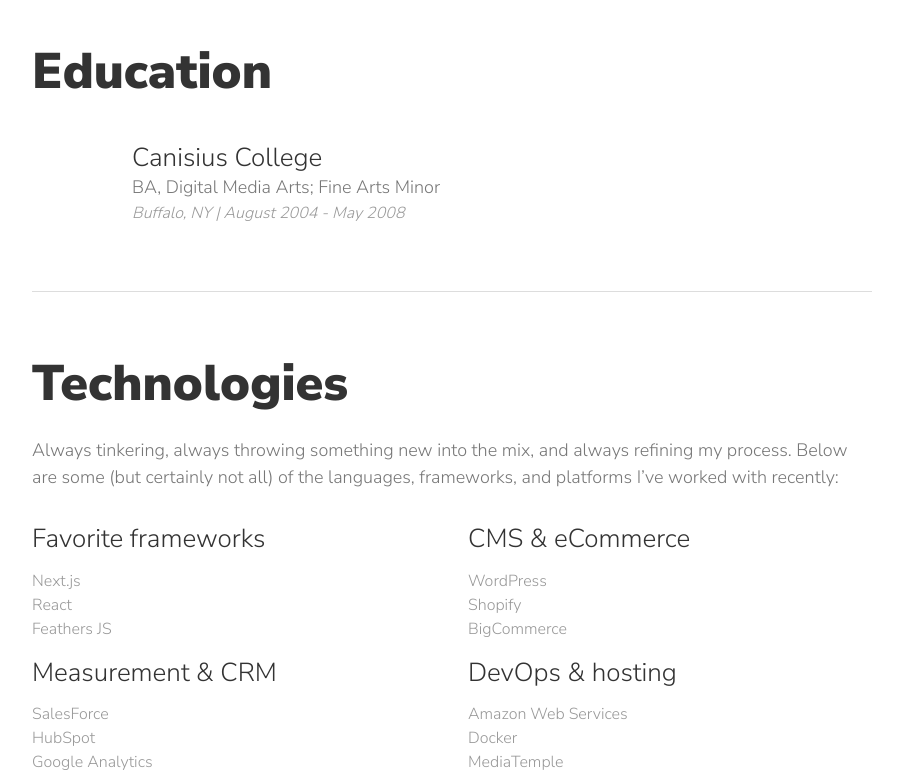
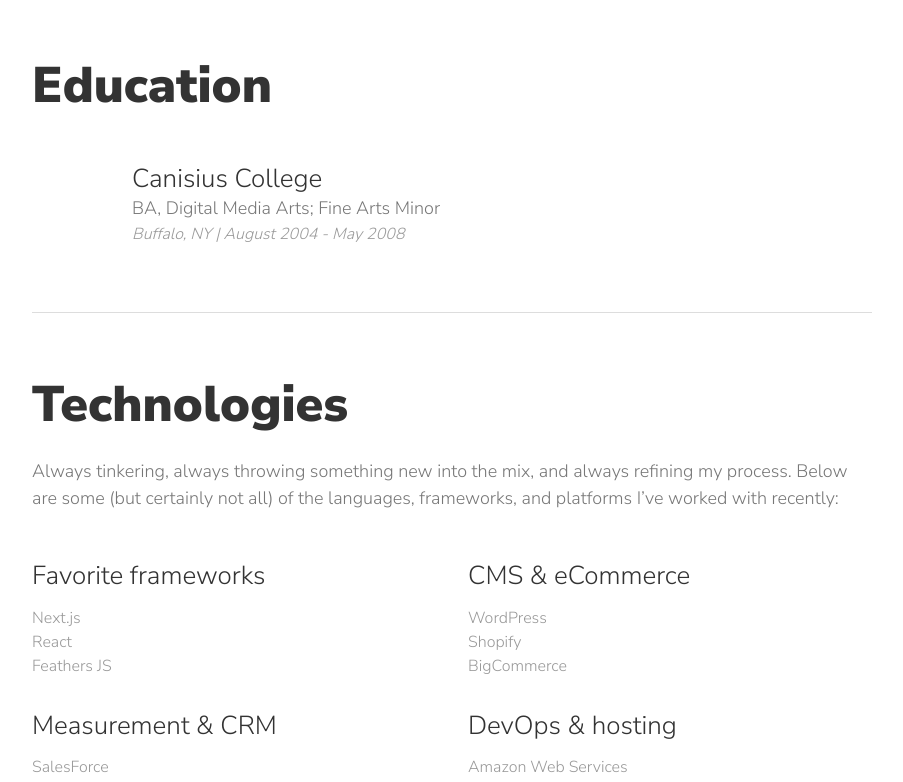
Before and after one commit to ianmaroney/ianmaroney.dev, a Next.js app: page /experience in a window 1280 px wide. Shown: the part 1780-2562 px from the top of the page, without its empty margins (188-1091 px from the left). Built offline with nearby package versions, Linux system fonts and the light colour scheme.

Commit message:
Refactor: Module content centralization, component breakup, and simplified styles

```diff
--- a/src/components/modules/content-blocks/index.js
+++ b/src/components/modules/content-blocks/index.js
@@ -2,45 +2,38 @@
 
 import HTMLRender from '@/partials/html-render'
 import ContentRender from '@/partials/content-render'
-
-import { stringToSlug } from '@/util'
+import ModuleContent from '@/modules/content'
 
 import styles from './index.module.scss'
 
-const Blocks = ({ blocks, hero, blockSize = '_12 md_6' }) => {
+const Block = memo(({ block, headingTag, blockSize }) => {
+  return (
+    <div className={`cell ${styles.block} ${blockSize}`}>
+      <header>
+        <HTMLRender tag={headingTag} content={block.heading} />
+        <ContentRender content={block.content} />
+      </header>
+    </div>
+  )
+})
+
+const Blocks = memo(({ blocks, hero, blockSize = '_12 md_6' }) => {
   if (blocks && blocks.length) {
-    const headingTag = hero ? 'h2' : 'h3'
-
     return (
       <div className={`grid ${styles.blocks}`}>
-        {blocks.map((block, i) => {
-          return (
-            <div className={`cell ${blockSize}`} key={block.title}>
-              <header>
-                <HTMLRender tag={headingTag} content={block.heading} />
-                <ContentRender content={block.content} />
-              </header>
-            </div>
-          )
-        })}
+        {blocks.map((block, i) => <Block key={block.title} blockSize={blockSize} headingTag={hero ? 'h2' : 'h3'} block={block} />)}
       </div>
     )
   }
   return null
-}
+})
 
 const ModuleContentBlocks = memo(({ moduleData }) => {
   if (moduleData) {
-    const headingTag = moduleData.hero ? 'h1' : 'h2'
-
     return (
-      <section id={stringToSlug(moduleData.title)}>
-        <header>
-          <HTMLRender tag={headingTag} content={moduleData.heading} />
-          <ContentRender content={moduleData.content} />
-          <Blocks blocks={moduleData.blocks} hero={moduleData.hero} blockSize={moduleData.blockSize} />
-        </header>
-      </section>
+      <ModuleContent moduleData={moduleData}>
+        <Blocks blocks={moduleData.blocks} hero={moduleData.hero} blockSize={moduleData.blockSize} />
+      </ModuleContent>
     )
   }
   return null
--- a/src/components/modules/content-blocks/index.module.scss
+++ b/src/components/modules/content-blocks/index.module.scss
@@ -7,5 +7,19 @@
 }
 
 .block {
-  margin-top: 2rem;
+  margin-top: 1rem;
+
+  :global(.inner) {
+    max-width: 40rem;
+    padding-top: 2rem;
+    margin: auto;
+    border-top: 1px solid #ddd;
+  }
+
+  &:first-child {
+    :global(.inner) {
+      padding-top: 0;
+      border-top: 0;
+    }
+  }
 }
--- a/src/components/modules/content/index.js
+++ b/src/components/modules/content/index.js
@@ -5,7 +5,7 @@
 
 import { stringToSlug } from '@/util'
 
-const ModuleContent = memo(({ moduleData }) => {
+const ModuleContent = memo(({ moduleData, children }) => {
   if (moduleData) {
     const headingTag = moduleData.hero ? 'h1' : 'h2'
 
@@ -14,6 +14,7 @@
         <header>
           <HTMLRender tag={headingTag} content={moduleData.heading} />
           <ContentRender content={moduleData.content} />
+          {children}
         </header>
       </section>
     )
--- a/src/components/modules/experience/index.js
+++ b/src/components/modules/experience/index.js
@@ -2,25 +2,23 @@
 
 import HTMLRender from '@/partials/html-render'
 import ContentRender from '@/partials/content-render'
+import ModuleContent from '@/modules/content'
 
 import { stringToSlug } from '@/util'
 
-import styles from './index.module.scss'
+import styles from '../content-blocks/index.module.scss'
+import experienceStyles from './index.module.scss'
 
 const monthNames = ['January', 'February', 'March', 'April', 'May', 'June',
   'July', 'August', 'September', 'October', 'November', 'December'
 ]
 
-const Experience = memo(({ type, items }) => {
-  if (items && items.length) {
-    return (
-      <div className={`grid ${styles.experience}`}>
-        {items.map((item, i) => {
+const Experience = memo(({ item }) => {
   const start = new Date(item.start)
   const end = item.end ? new Date(item.end) : undefined
 
   return (
-            <div className={`cell _12 ${styles.block}`} key={`${item.company}-${item.role}`}>
+    <div className={`cell _12 ${styles.block} ${experienceStyles.experience}`}>
       <div className='inner'>
         <header>
           <HTMLRender tag='h2' content={item.company} />
@@ -32,7 +30,13 @@
       </div>
     </div>
   )
-        })}
+})
+
+const Experiences = memo(({ type, items }) => {
+  if (items && items.length) {
+    return (
+      <div className={`grid ${styles.blocks}`}>
+        {items.map((item, i) => <Experience key={`${item.company}-${item.role}`} item={item} />)}
       </div>
     )
   }
@@ -44,13 +48,9 @@
     const experienceType = stringToSlug(moduleData.title)
 
     return (
-      <section id={stringToSlug(moduleData.title)}>
-        <header>
-          <HTMLRender tag='h1' content={moduleData.heading} />
-          <ContentRender content={moduleData.content} />
-          <Experience type={experienceType} items={experience[experienceType]} />
-        </header>
-      </section>
+      <ModuleContent moduleData={moduleData}>
+        <Experiences type={experienceType} items={experience[experienceType]} />
+      </ModuleContent>
     )
   }
   return null
--- a/src/components/modules/experience/index.module.scss
+++ b/src/components/modules/experience/index.module.scss
@@ -2,27 +2,7 @@
 @import "/src/styles/globals";
 @import "/src/styles/fg-variables";
 
-.blocks {
-  margin-top: 2rem;
-}
-
-.block {
-  margin-top: 1rem;
-
-  :global(.inner) {
-    max-width: 40rem;
-    padding-top: 2rem;
-    margin: auto;
-    border-top: 1px solid #ddd;
-  }
-
-  &:first-child {
-    :global(.inner) {
-      padding-top: 0;
-      border-top: 0;
-    }
-  }
-
+.experience {
   h2 {
     margin-bottom: 0;
   }
--- a/src/components/modules/form/index.js
+++ b/src/components/modules/form/index.js
@@ -1,23 +1,14 @@
 import { memo } from 'react'
 
-import HTMLRender from '@/partials/html-render'
-import ContentRender from '@/partials/content-render'
 import Form from '@/partials/form'
-
-import { stringToSlug } from '@/util'
+import ModuleContent from '@/modules/content'
 
 const ModuleForm = memo(({ moduleData }) => {
   if (moduleData) {
-    const headingTag = moduleData.hero ? 'h1' : 'h2'
-
     return (
-      <section id={stringToSlug(moduleData.title)}>
-        <header>
-          <HTMLRender tag={headingTag} content={moduleData.heading} />
-          <ContentRender content={moduleData.content} />
-          <Form fields={moduleData.fields} success={moduleData.success} error={moduleData.error} />
-        </header>
-      </section>
+      <ModuleContent moduleData={moduleData}>
+        <Form fields={moduleData.fields} success={moduleData.success} error={moduleData.error} />
+      </ModuleContent>
     )
   }
   return null
--- a/src/components/modules/works/index.js
+++ b/src/components/modules/works/index.js
@@ -4,27 +4,27 @@
 
 import HTMLRender from '@/partials/html-render'
 import ContentRender from '@/partials/content-render'
-
-import { stringToSlug } from '@/util'
+import ModuleContent from '@/modules/content'
 import useSecretCode from '@/hooks/use-secret-code'
 
-import styles from './index.module.scss'
+import styles from '../content-blocks/index.module.scss'
+import workStyles from './index.module.scss'
 
-const Links = memo(({ links }) => {
-  if (links && links.length) {
+const WorkLink = memo(({ link }) => {
   return (
-      <>
-        <div className='grid links'>
-          {links.map((link, i) => {
-            return (
-              <div key={link.title} className='cell _12 smmd_6'>
+    <div className='cell _12 smmd_6'>
       <HTMLRender tag='h3' content={link.title} />
       <p><a href={link.url} target='_blank' rel='noopener noreferrer'>{link.label}</a></p>
     </div>
   )
-          })}
+})
+
+const WorkLinks = memo(({ links }) => {
+  if (links && links.length) {
+    return (
+      <div className='grid links'>
+        {links.map((link, i) => <WorkLink key={link.title} link={link} />)}
       </div>
-      </>
     )
   }
   return null
@@ -47,26 +47,32 @@
 //   return null
 // })
 
-const Works = memo(({ items, showSecret }) => {
-  if (items && items.length) {
+const Work = memo(({ item }) => {
   return (
-      <div className={`grid ${styles.works}`}>
-        {items.map((item, i) => {
-          if (!item.hidden || showSecret) {
-            // <Images images={item.images} />
-
-            return (
-              <div className={`cell _12 ${styles.block}`} key={`${item.client}-${item.role}`}>
+    <div className={`cell _12 ${styles.block} ${workStyles.work}`}>
       <div className='inner'>
         <header>
           <HTMLRender tag='h2' content={item.client} />
           <HTMLRender tag='p' tagAttr={{ className: 'soft' }} content={item.project} />
         </header>
         <ContentRender content={item.content} />
-                  <Links links={item.links} />
+        <WorkLinks links={item.links} />
       </div>
     </div>
   )
+})
+
+const Works = memo(({ items }) => {
+  const showSecret = useSecretCode(['KeyP', 'KeyS', 'KeyS', 'KeyT', 'Enter'])
+
+  if (items && items.length) {
+    return (
+      <div className={`grid ${styles.blocks}`}>
+        {items.map((item, i) => {
+          if (!item.hidden || showSecret) {
+            // <Images images={item.images} />
+
+            return <Work key={`${item.client}-${item.role}`} item={item} />
           }
           return null
         })}
@@ -77,17 +83,11 @@
 })
 
 const ModuleWorks = memo(({ moduleData, works }) => {
-  const showSecret = useSecretCode(['KeyP', 'KeyS', 'KeyS', 'KeyT', 'Enter'])
-
   if (moduleData) {
     return (
-      <section id={stringToSlug(moduleData.title)}>
-        <header>
-          <HTMLRender tag='h1' content={moduleData.heading} />
-          <ContentRender content={moduleData.content} />
-          <Works items={works.works} showSecret={showSecret} />
-        </header>
-      </section>
+      <ModuleContent moduleData={moduleData}>
+        <Works items={works.works} />
+      </ModuleContent>
     )
   }
   return null
--- a/src/components/modules/works/index.module.scss
+++ b/src/components/modules/works/index.module.scss
@@ -2,27 +2,7 @@
 @import "/src/styles/globals";
 @import "/src/styles/fg-variables";
 
-.blocks {
-  margin-top: 2rem;
-}
-
-.block {
-  margin-top: 1rem;
-
-  :global(.inner) {
-    max-width: 40rem;
-    padding-top: 2rem;
-    margin: auto;
-    border-top: 1px solid #ddd;
-  }
-
-  &:first-child {
-    :global(.inner) {
-      padding-top: 0;
-      border-top: 0;
-    }
-  }
-
+.work {
   h2 {
     margin-bottom: 0;
   }
```
Lines whose indentation alone changed are shown as unchanged.
